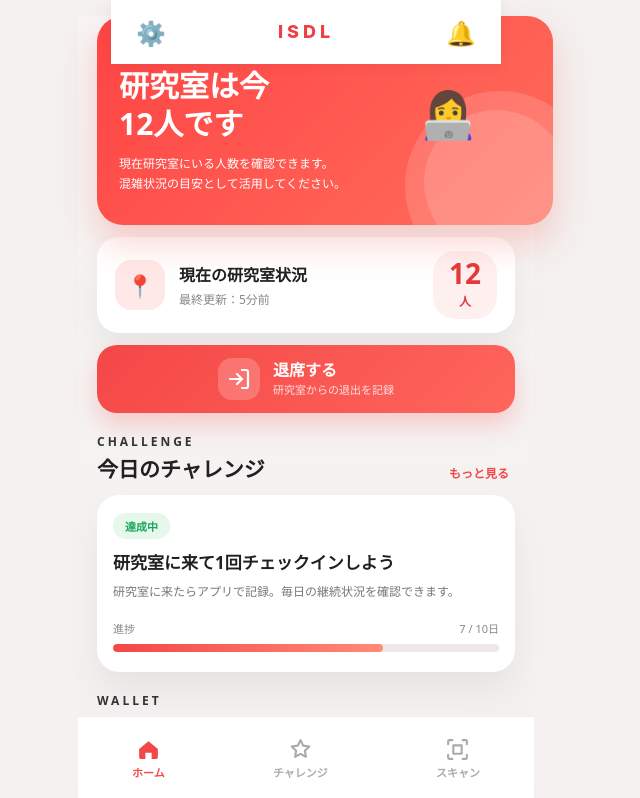
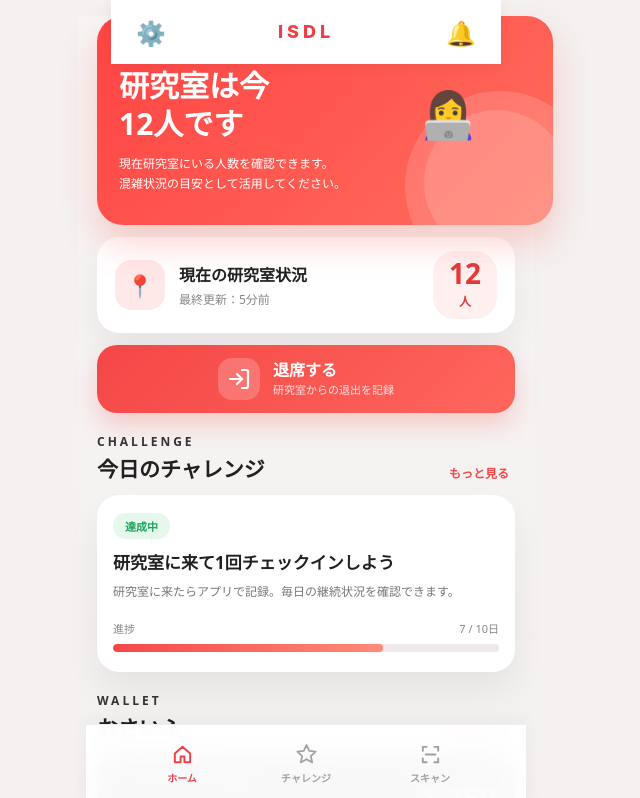
Before and after one commit to ISDL-hackathon/2026-teamC, a Next.js app: page /home in a window 1280 px wide. Shown: the top 798 px of the page, without its empty margins (334-974 px from the left). Built offline with nearby package versions, Linux system fonts and the light colour scheme.

Commit message:
feat(d):共通ボトムナビを追加

```diff
--- /dev/null
+++ b/src/app/BottomNav/BottomNav.module.css
@@ -0,0 +1,44 @@
+.bottomNavigation {
+  position: fixed;
+  right: 50%;
+  bottom: 0;
+  z-index: 100;
+
+  display: grid;
+  grid-template-columns: repeat(3, 1fr);
+
+  width: min(100%, 440px);
+  height: 76px;
+  padding: 9px 34px 7px;
+
+  background: rgba(255, 255, 255, 0.97);
+  border-top: 1px solid #eeeeee;
+  box-shadow: 0 -4px 16px rgba(28, 28, 28, 0.04);
+  backdrop-filter: blur(12px);
+
+  transform: translateX(50%);
+}
+
+.navigationItem {
+  display: flex;
+  align-items: center;
+  justify-content: center;
+  flex-direction: column;
+  gap: 4px;
+
+  color: #a1a1a1;
+  font-size: 10px;
+  font-weight: 700;
+  text-decoration: none;
+
+  -webkit-tap-highlight-color: transparent;
+}
+
+.navigationItem svg {
+  width: 23px;
+  height: 23px;
+}
+
+.navigationItemActive {
+  color: #ef3f48;
+}
--- /dev/null
+++ b/src/app/BottomNav/BottomNav.tsx
@@ -0,0 +1,120 @@
+"use client";
+
+import Link from "next/link";
+import { usePathname } from "next/navigation";
+import styles from "./BottomNav.module.css";
+
+function HomeIcon() {
+  return (
+    <svg viewBox="0 0 24 24" aria-hidden="true">
+      <path
+        d="m4 11 8-7 8 7v9h-6v-6h-4v6H4v-9Z"
+        fill="none"
+        stroke="currentColor"
+        strokeLinejoin="round"
+        strokeWidth="2"
+      />
+    </svg>
+  );
+}
+
+function ChallengeIcon() {
+  return (
+    <svg viewBox="0 0 24 24" aria-hidden="true">
+      <path
+        d="m12 2 2.8 6.3 6.8.7-5.1 4.6 1.5 6.7-6-3.4-6 3.4 1.5-6.7L2.4 9l6.8-.7L12 2Z"
+        fill="none"
+        stroke="currentColor"
+        strokeLinejoin="round"
+        strokeWidth="1.8"
+      />
+    </svg>
+  );
+}
+
+function ScanIcon() {
+  return (
+    <svg viewBox="0 0 24 24" aria-hidden="true">
+      <path
+        d="M8 4H4v4M16 4h4v4M8 20H4v-4M16 20h4v-4"
+        fill="none"
+        stroke="currentColor"
+        strokeLinecap="round"
+        strokeWidth="2"
+      />
+
+      <path
+        d="M7 12h10"
+        fill="none"
+        stroke="currentColor"
+        strokeLinecap="round"
+        strokeWidth="2"
+      />
+    </svg>
+  );
+}
+
+export default function BottomNav() {
+  const pathname = usePathname();
+
+  const isHomeActive =
+    pathname === "/" || pathname === "/home";
+
+  const isChallengeActive =
+    pathname.startsWith("/challenge");
+
+  const isScanActive =
+    pathname === "/scan";
+
+  return (
+    <nav
+      className={styles.bottomNavigation}
+      aria-label="メインナビゲーション"
+    >
+      <Link
+        href="/home"
+        className={`${styles.navigationItem} ${
+          isHomeActive
+            ? styles.navigationItemActive
+            : ""
+        }`}
+        aria-current={
+          isHomeActive ? "page" : undefined
+        }
+      >
+        <HomeIcon />
+        <span>ホーム</span>
+      </Link>
+
+      <Link
+        href="/challenge"
+        className={`${styles.navigationItem} ${
+          isChallengeActive
+            ? styles.navigationItemActive
+            : ""
+        }`}
+        aria-current={
+          isChallengeActive ? "page" : undefined
+        }
+      >
+        <ChallengeIcon />
+        <span>チャレンジ</span>
+      </Link>
+
+      <Link
+        href="/scan"
+        className={`${styles.navigationItem} ${
+          isScanActive
+            ? styles.navigationItemActive
+            : ""
+        }`}
+        aria-current={
+          isScanActive ? "page" : undefined
+        }
+      >
+        <ScanIcon />
+        <span>スキャン</span>
+      </Link>
+    </nav>
+  );
+}
--- a/src/app/home/page.tsx
+++ b/src/app/home/page.tsx
@@ -3,6 +3,7 @@
 import { useState } from "react";
 import "./style.css";
 import Header from "../Header/Header";
+import BottomNav from "../BottomNav/BottomNav";
 
 export default function Home() {
   const [labCount, setLabCount] = useState(12);
@@ -206,56 +207,7 @@ export default function Home() {
         </button>
       </section>
 
-      <nav className="bottomNav">
-        <button className="active">
-          <svg
-            className="bottomNavIcon homeIcon"
-            viewBox="0 0 24 24"
-            aria-hidden="true"
-          >
-            <path d="M3 11.5 12 4l9 7.5v8a1.5 1.5 0 0 1-1.5 1.5H15v-6H9v6H4.5A1.5 1.5 0 0 1 3 19.5v-8Z" />
-          </svg>
-
-          <p>ホーム</p>
-        </button>
-
-        <button>
-          <svg
-            className="bottomNavIcon"
-            viewBox="0 0 24 24"
-            aria-hidden="true"
-          >
-            <path
-              d="m12 3 2.6 5.27 5.82.85-4.21 4.1.99 5.79L12 16.27 6.8 19l.99-5.79-4.21-4.1 5.82-.85L12 3Z"
-              fill="none"
-              stroke="currentColor"
-              strokeWidth="2"
-              strokeLinejoin="round"
-            />
-          </svg>
-
-          <p>チャレンジ</p>
-        </button>
-
-        <button>
-          <svg
-            className="bottomNavIcon"
-            viewBox="0 0 24 24"
-            aria-hidden="true"
-          >
-            <path
-              d="M7 3H4a1 1 0 0 0-1 1v3M17 3h3a1 1 0 0 1 1 1v3M7 21H4a1 1 0 0 1-1-1v-3M17 21h3a1 1 0 0 0 1-1v-3M8 8h8v8H8z"
-              fill="none"
-              stroke="currentColor"
-              strokeWidth="2"
-              strokeLinecap="round"
-              strokeLinejoin="round"
-            />
-          </svg>
-
-          <p>スキャン</p>
-        </button>
-      </nav>
+      <BottomNav />
     </main>
   );
 }
```
Also changed, not shown: src/app/challenge/layout.tsx (+2 -19 lines), src/app/scan/page.tsx (+2 -29 lines).
